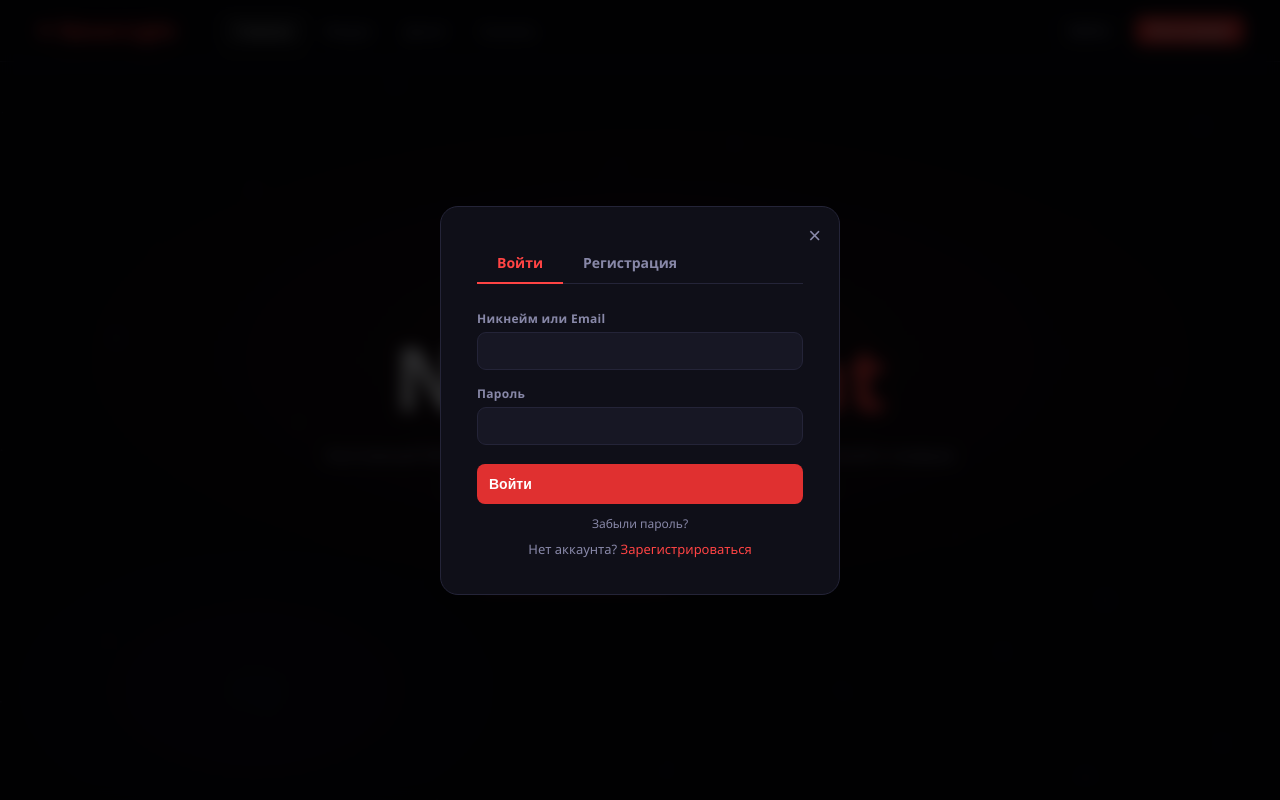
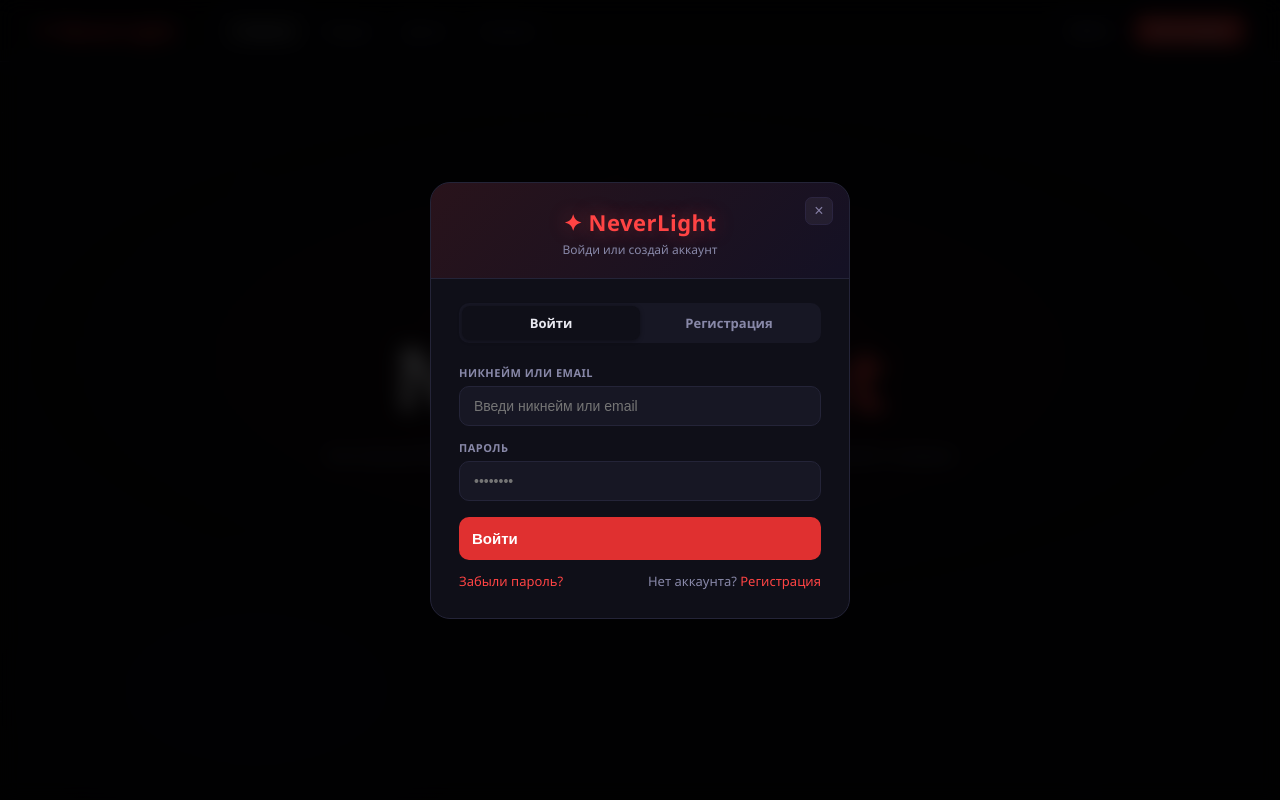
Before and after one commit to AniMoonST/neverlight-web, a plain HTML site: page frontend/index.html in a window 1280 px wide. Both pictures are taken after a click on the button "Войти". Shown: the top 800 px of the page. Drawn offline with Linux system fonts and the light colour scheme; no server answers.

Commit message:
Redesign auth modal - nicer header, tabs, inputs

```diff
--- a/frontend/assets/css/style.css
+++ b/frontend/assets/css/style.css
@@ -193,41 +193,90 @@ footer {
 /* ── AUTH MODAL ── */
 .modal-overlay {
   position: fixed; inset: 0;
-  background: rgba(0,0,0,0.8); backdrop-filter: blur(8px);
+  background: rgba(0,0,0,0.85); backdrop-filter: blur(10px);
   z-index: 1000;
   display: flex; align-items: center; justify-content: center;
   opacity: 0; pointer-events: none;
   transition: opacity 0.22s;
+  padding: 16px;
 }
 .modal-overlay.open { opacity: 1; pointer-events: all; }
 .modal {
-  background: var(--bg2); border: 1px solid var(--border); border-radius: 18px;
-  padding: 36px; width: 100%; max-width: 400px; position: relative;
-  transform: translateY(24px) scale(0.97);
-  transition: transform 0.25s;
+  background: var(--bg2);
+  border: 1px solid var(--border);
+  border-radius: 20px;
+  width: 100%; max-width: 420px; position: relative;
+  transform: translateY(28px) scale(0.96);
+  transition: transform 0.28s cubic-bezier(0.34,1.56,0.64,1);
+  overflow: hidden;
 }
 .modal-overlay.open .modal { transform: translateY(0) scale(1); }
-.modal-tabs { display: flex; gap: 0; margin-bottom: 26px; border-bottom: 1px solid var(--border); }
+
+.modal-header {
+  background: linear-gradient(135deg, rgba(224,48,48,0.12), rgba(80,40,180,0.08));
+  border-bottom: 1px solid var(--border);
+  padding: 24px 28px 20px;
+  text-align: center;
+  position: relative;
+}
+.modal-header-logo {
+  font-size: 22px; font-weight: 900; color: var(--accent2);
+  letter-spacing: 0.5px; margin-bottom: 4px;
+  text-shadow: 0 0 20px rgba(255,68,68,0.4);
+}
+.modal-header-sub { font-size: 12px; color: var(--text2); }
+
+.modal-body { padding: 24px 28px 28px; }
+
+.modal-tabs {
+  display: flex; gap: 0; margin-bottom: 22px;
+  background: var(--bg3); border-radius: 10px; padding: 3px;
+}
 .modal-tab {
-  padding: 10px 20px; cursor: pointer; font-size: 14px; font-weight: 600;
-  color: var(--text2); border-bottom: 2px solid transparent;
-  margin-bottom: -1px; transition: all 0.2s;
+  flex: 1; padding: 8px; cursor: pointer; font-size: 13px; font-weight: 600;
+  color: var(--text2); border-radius: 8px; text-align: center;
+  transition: all 0.2s; border: none; background: none;
 }
-.modal-tab.active { color: var(--accent2); border-bottom-color: var(--accent2); }
-.form-group { margin-bottom: 15px; }
-.form-group label { display: block; font-size: 12px; color: var(--text2); margin-bottom: 5px; font-weight: 600; letter-spacing: 0.3px; }
+.modal-tab.active {
+  background: var(--bg2); color: var(--text);
+  box-shadow: 0 1px 4px rgba(0,0,0,0.4);
+}
+
+.form-group { margin-bottom: 14px; }
+.form-group label {
+  display: block; font-size: 11px; color: var(--text2);
+  margin-bottom: 6px; font-weight: 700; letter-spacing: 0.5px; text-transform: uppercase;
+}
 .form-group input {
   width: 100%; background: var(--bg3); border: 1px solid var(--border);
-  border-radius: 9px; padding: 10px 13px; color: var(--text); font-size: 14px; outline: none;
-  transition: border-color 0.2s;
+  border-radius: 10px; padding: 11px 14px; color: var(--text); font-size: 14px; outline: none;
+  transition: border-color 0.2s, box-shadow 0.2s;
 }
-.form-group input:focus { border-color: var(--accent); }
-.form-error { color: #ff6060; font-size: 13px; margin-bottom: 12px; display: none; }
+.form-group input:focus {
+  border-color: var(--accent);
+  box-shadow: 0 0 0 3px rgba(224,48,48,0.12);
+}
+.form-error { color: #ff6060; font-size: 12px; margin-bottom: 10px; display: none; padding: 8px 12px; background: rgba(255,60,60,0.08); border-radius: 7px; border: 1px solid rgba(255,60,60,0.2); }
 .form-error.show { display: block; }
-.modal-close { position: absolute; top: 16px; right: 18px; background: none; border: none; color: var(--text2); font-size: 22px; cursor: pointer; transition: color 0.2s; }
-.modal-close:hover { color: var(--text); }
+.modal-close {
+  position: absolute; top: 14px; right: 16px;
+  background: rgba(255,255,255,0.06); border: 1px solid var(--border);
+  color: var(--text2); font-size: 16px; cursor: pointer;
+  width: 28px; height: 28px; border-radius: 7px;
+  display: flex; align-items: center; justify-content: center;
+  transition: all 0.2s; line-height: 1;
+}
+.modal-close:hover { background: rgba(255,255,255,0.1); color: var(--text); }
 .modal-switch { text-align: center; margin-top: 14px; font-size: 13px; color: var(--text2); }
-.modal-switch a { color: var(--accent2); cursor: pointer; }
+.modal-switch a { color: var(--accent2); cursor: pointer; transition: opacity 0.2s; }
+.modal-switch a:hover { opacity: 0.8; }
+.modal-divider {
+  display: flex; align-items: center; gap: 10px; margin: 16px 0;
+  color: var(--text2); font-size: 11px;
+}
+.modal-divider::before, .modal-divider::after {
+  content: ''; flex: 1; height: 1px; background: var(--border);
+}
 
 /* ── USER NAV ── */
 .user-btn {
--- a/frontend/assets/js/common.js
+++ b/frontend/assets/js/common.js
@@ -66,6 +66,13 @@
   <div class="modal-overlay" id="auth-modal">
     <div class="modal">
       <button class="modal-close" onclick="closeModal()">×</button>
+
+      <div class="modal-header" id="modal-header">
+        <div class="modal-header-logo">✦ NeverLight</div>
+        <div class="modal-header-sub" id="modal-header-sub">Войди или создай аккаунт</div>
+      </div>
+
+      <div class="modal-body">
         <div class="modal-tabs" id="modal-tabs-row">
           <div class="modal-tab active" data-tab="login" onclick="switchTab('login')">Войти</div>
           <div class="modal-tab" data-tab="register" onclick="switchTab('register')">Регистрация</div>
@@ -74,74 +81,95 @@
         <!-- ВХОД -->
         <div id="form-login">
           <form onsubmit="doLogin(event)">
-          <div class="form-group"><label>Никнейм или Email</label><input type="text" id="login-username" required autocomplete="username"></div>
-          <div class="form-group"><label>Пароль</label><input type="password" id="login-password" required autocomplete="current-password"></div>
+            <div class="form-group">
+              <label>Никнейм или Email</label>
+              <input type="text" id="login-username" required autocomplete="username" placeholder="Введи никнейм или email">
+            </div>
+            <div class="form-group">
+              <label>Пароль</label>
+              <input type="password" id="login-password" required autocomplete="current-password" placeholder="••••••••">
+            </div>
             <div class="form-error" id="login-error"></div>
-          <button type="submit" class="btn btn-red" style="width:100%;padding:12px;margin-top:4px">Войти</button>
-          <div class="modal-switch" style="margin-top:10px">
-            <a onclick="showForgotPassword()" style="color:var(--text2);font-size:12px">Забыли пароль?</a>
+            <button type="submit" class="btn btn-red" style="width:100%;padding:13px;font-size:15px;border-radius:10px;margin-top:2px">Войти</button>
+            <div style="display:flex;justify-content:space-between;margin-top:12px">
+              <span class="modal-switch" style="margin:0"><a onclick="showForgotPassword()">Забыли пароль?</a></span>
+              <span class="modal-switch" style="margin:0">Нет аккаунта? <a onclick="switchTab('register')">Регистрация</a></span>
             </div>
-          <div class="modal-switch" style="margin-top:8px">Нет аккаунта? <a onclick="switchTab('register')">Зарегистрироваться</a></div>
           </form>
         </div>
 
         <!-- РЕГИСТРАЦИЯ -->
         <div id="form-register" style="display:none">
           <form onsubmit="doRegister(event)">
-          <div class="form-group"><label>Никнейм</label><input type="text" id="reg-username" minlength="3" required autocomplete="username"></div>
-          <div class="form-group"><label>Email <span style="color:var(--accent2)">*</span></label><input type="email" id="reg-email" required autocomplete="email"></div>
-          <div class="form-group"><label>Пароль</label><input type="password" id="reg-password" minlength="6" required autocomplete="new-password"></div>
+            <div class="form-group">
+              <label>Никнейм</label>
+              <input type="text" id="reg-username" minlength="3" required autocomplete="username" placeholder="От 3 символов">
+            </div>
+            <div class="form-group">
+              <label>Email <span style="color:var(--accent2)">*</span></label>
+              <input type="email" id="reg-email" required autocomplete="email" placeholder="your@email.com">
+            </div>
+            <div class="form-group">
+              <label>Пароль</label>
+              <input type="password" id="reg-password" minlength="6" required autocomplete="new-password" placeholder="От 6 символов">
+            </div>
             <div class="form-error" id="register-error"></div>
-          <button type="submit" class="btn btn-red" style="width:100%;padding:12px;margin-top:4px">Создать аккаунт</button>
+            <button type="submit" class="btn btn-red" style="width:100%;padding:13px;font-size:15px;border-radius:10px;margin-top:2px">Создать аккаунт</button>
             <div class="modal-switch" style="margin-top:12px">Уже есть аккаунт? <a onclick="switchTab('login')">Войти</a></div>
           </form>
         </div>
 
         <!-- ПОДТВЕРЖДЕНИЕ EMAIL -->
         <div id="form-verify" style="display:none">
-        <div style="text-align:center;margin-bottom:20px">
-          <div style="font-size:36px;margin-bottom:10px">📧</div>
-          <div style="font-weight:700;font-size:16px;margin-bottom:6px">Проверь почту</div>
-          <div style="color:var(--text2);font-size:13px" id="verify-hint">Мы отправили 6-значный код на твой email</div>
+          <div style="text-align:center;margin-bottom:22px">
+            <div style="width:56px;height:56px;background:rgba(224,48,48,0.12);border:1px solid rgba(224,48,48,0.25);border-radius:14px;display:flex;align-items:center;justify-content:center;font-size:26px;margin:0 auto 14px">📧</div>
+            <div style="font-weight:800;font-size:17px;margin-bottom:6px">Проверь почту</div>
+            <div style="color:var(--text2);font-size:13px;line-height:1.5" id="verify-hint">Мы отправили 6-значный код на твой email</div>
           </div>
           <div class="form-group">
             <label>Код подтверждения</label>
             <input type="text" id="verify-code" maxlength="6" placeholder="000000"
-            style="text-align:center;font-size:24px;font-weight:700;letter-spacing:8px">
+              style="text-align:center;font-size:28px;font-weight:800;letter-spacing:10px;padding:14px">
           </div>
           <div class="form-error" id="verify-error"></div>
-        <button class="btn btn-red" style="width:100%;padding:12px" onclick="doVerify()">Подтвердить</button>
-        <div class="modal-switch" style="margin-top:12px">
-          Не пришло? <a onclick="resendCode()">Отправить снова</a>
-        </div>
+          <button class="btn btn-red" style="width:100%;padding:13px;font-size:15px;border-radius:10px" onclick="doVerify()">Подтвердить</button>
+          <div class="modal-switch" style="margin-top:12px">Не пришло? <a onclick="resendCode()">Отправить снова</a></div>
         </div>
 
-      <!-- СБРОС ПАРОЛЯ — шаг 1: email -->
+        <!-- СБРОС ПАРОЛЯ — шаг 1 -->
         <div id="form-forgot" style="display:none">
-        <div style="font-weight:700;font-size:16px;margin-bottom:16px">🔑 Восстановление пароля</div>
+          <div style="text-align:center;margin-bottom:20px">
+            <div style="width:56px;height:56px;background:rgba(224,48,48,0.12);border:1px solid rgba(224,48,48,0.25);border-radius:14px;display:flex;align-items:center;justify-content:center;font-size:26px;margin:0 auto 12px">🔑</div>
+            <div style="font-weight:800;font-size:17px;margin-bottom:4px">Восстановление пароля</div>
+            <div style="color:var(--text2);font-size:13px">Введи email — пришлём код для сброса</div>
+          </div>
           <div class="form-group">
             <label>Email от аккаунта</label>
-          <input type="email" id="forgot-email" required>
+            <input type="email" id="forgot-email" required placeholder="your@email.com">
           </div>
           <div class="form-error" id="forgot-error"></div>
-        <button class="btn btn-red" style="width:100%;padding:12px" onclick="doForgot()">Отправить код</button>
-        <div class="modal-switch" style="margin-top:12px"><a onclick="switchTab('login')">← Назад к входу</a></div>
+          <button class="btn btn-red" style="width:100%;padding:13px;font-size:15px;border-radius:10px" onclick="doForgot()">Отправить код</button>
+          <div class="modal-switch" style="margin-top:12px"><a onclick="switchTab('login')">← Назад ко входу</a></div>
         </div>
 
-      <!-- СБРОС ПАРОЛЯ — шаг 2: код + новый пароль -->
+        <!-- СБРОС ПАРОЛЯ — шаг 2 -->
         <div id="form-reset" style="display:none">
-        <div style="font-weight:700;font-size:16px;margin-bottom:16px">🔑 Новый пароль</div>
+          <div style="text-align:center;margin-bottom:20px">
+            <div style="font-weight:800;font-size:17px;margin-bottom:4px">🔑 Новый пароль</div>
+            <div style="color:var(--text2);font-size:13px">Введи код из письма и придумай новый пароль</div>
+          </div>
           <div class="form-group">
             <label>Код из письма</label>
             <input type="text" id="reset-code" maxlength="6" placeholder="000000"
-            style="text-align:center;font-size:20px;font-weight:700;letter-spacing:6px">
+              style="text-align:center;font-size:24px;font-weight:800;letter-spacing:8px;padding:13px">
           </div>
           <div class="form-group">
             <label>Новый пароль</label>
-          <input type="password" id="reset-password" minlength="6">
+            <input type="password" id="reset-password" minlength="6" placeholder="От 6 символов">
           </div>
           <div class="form-error" id="reset-error"></div>
-        <button class="btn btn-red" style="width:100%;padding:12px" onclick="doReset()">Сменить пароль</button>
+          <button class="btn btn-red" style="width:100%;padding:13px;font-size:15px;border-radius:10px" onclick="doReset()">Сменить пароль</button>
+        </div>
       </div>
 
     </div>
```
Lines whose indentation alone changed are shown as unchanged.
